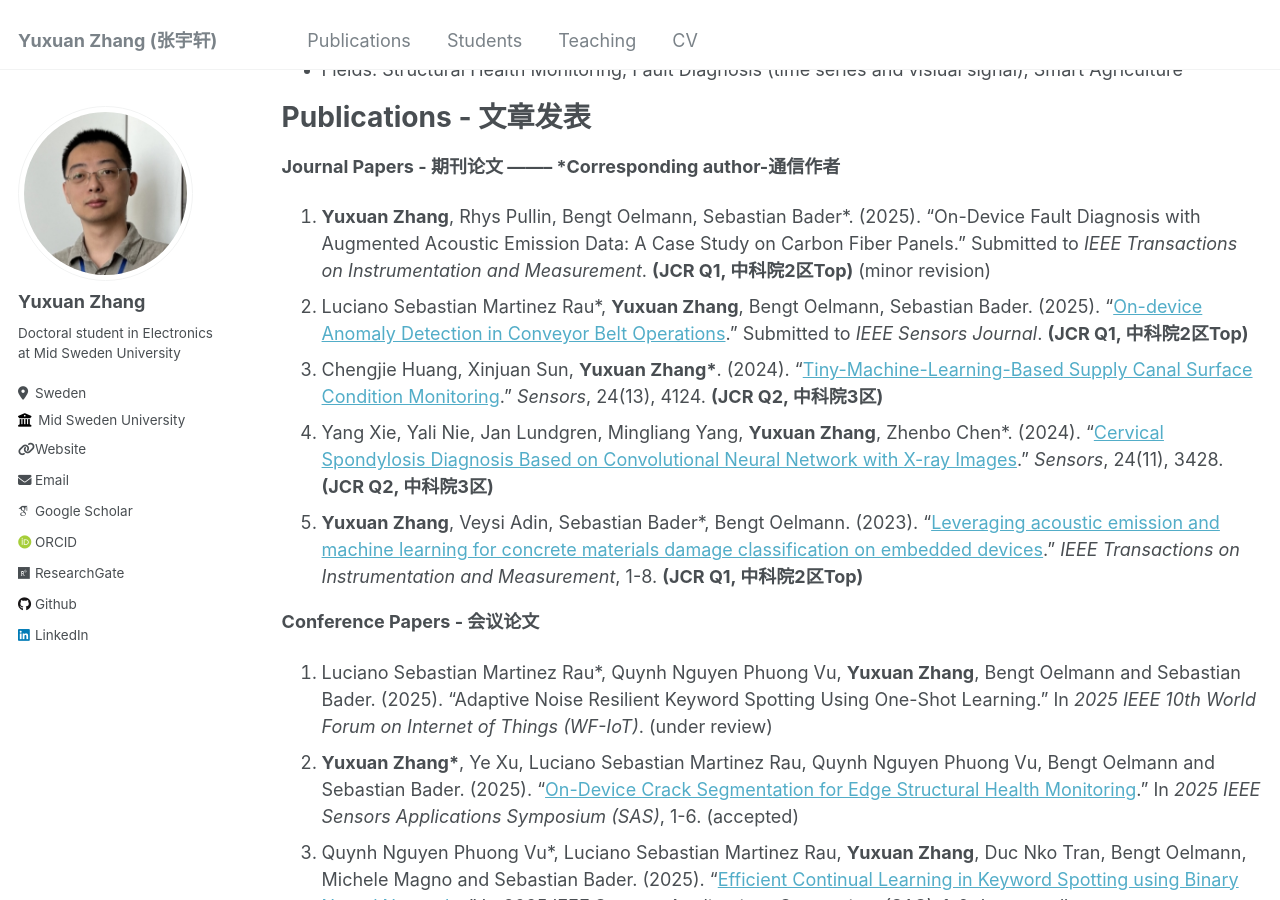
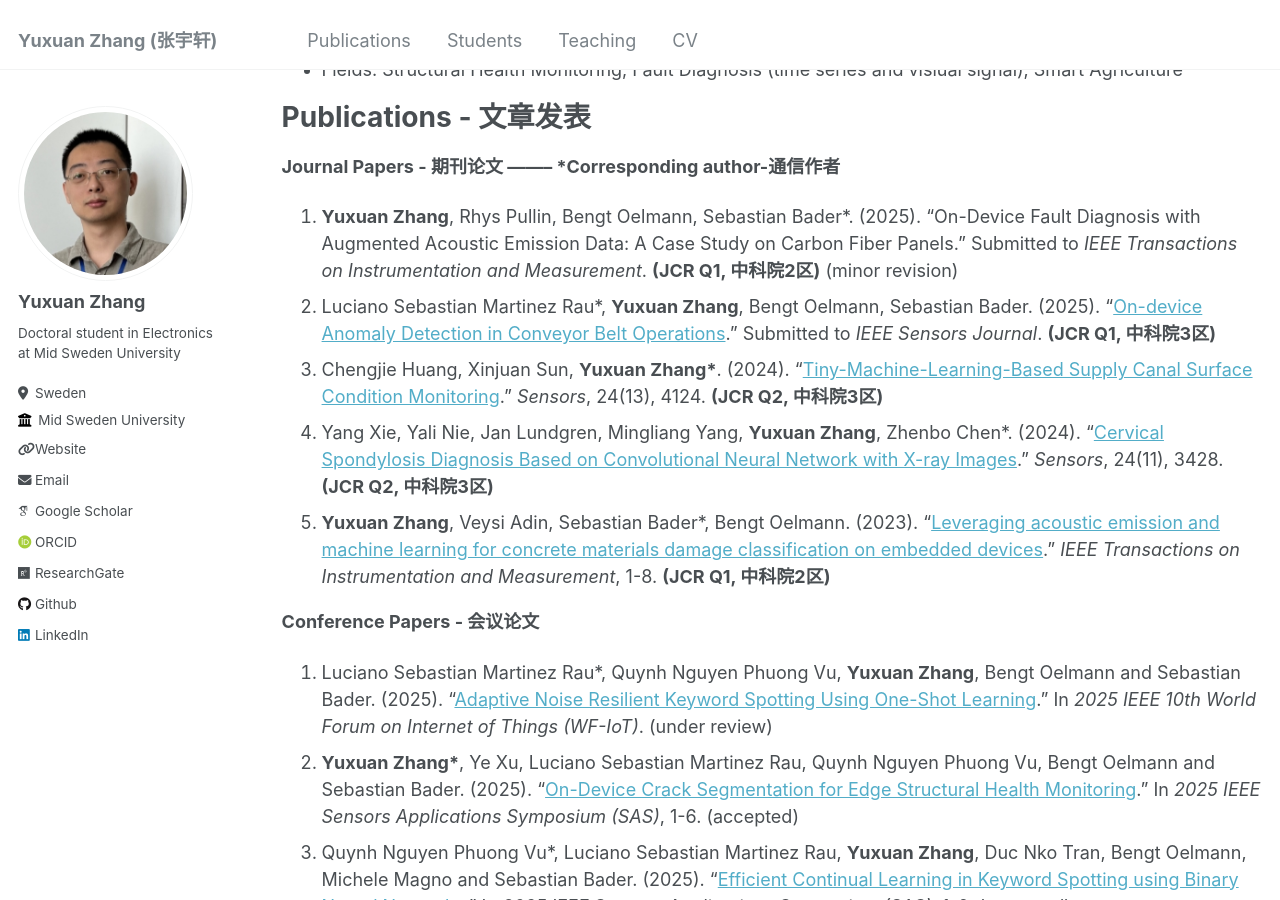
Before and after one commit to YuxuanZhang-96/YuxuanZhang-96.github.io, a Jekyll site: the page built from _pages/cv.md, in a window 1280 px wide and 900 px high, scrolled down 664 px. Built offline with Jekyll 4.4.1, drawn with Linux system fonts in a browser that asks for light colours; some web fonts are replaced; some of the changed text lies outside the part shown.

Commit message:
Update cv.md

```diff
--- a/_pages/cv.md
+++ b/_pages/cv.md
@@ -34,19 +34,18 @@ Skills - 技能
 Publications - 文章发表
 ======
 __Journal Papers - 期刊论文        --------        *Corresponding author-通信作者__
-1. __Yuxuan Zhang__, Rhys Pullin, Bengt Oelmann, Sebastian Bader*. (2025). "On-Device Fault Diagnosis with Augmented Acoustic Emission Data: A Case Study on Carbon Fiber Panels." Submitted to _IEEE Transactions on Instrumentation and Measurement_. __(JCR Q1, 中科院2区Top)__ (minor revision)
-2. Luciano Sebastian Martinez Rau*, __Yuxuan Zhang__, Bengt Oelmann, Sebastian Bader. (2025). "[On-device Anomaly Detection in Conveyor Belt Operations](https://arxiv.org/abs/2411.10729)." Submitted to _IEEE Sensors Journal_. __(JCR Q1, 中科院2区Top)__
+1. __Yuxuan Zhang__, Rhys Pullin, Bengt Oelmann, Sebastian Bader*. (2025). "On-Device Fault Diagnosis with Augmented Acoustic Emission Data: A Case Study on Carbon Fiber Panels." Submitted to _IEEE Transactions on Instrumentation and Measurement_. __(JCR Q1, 中科院2区)__ (minor revision)
+2. Luciano Sebastian Martinez Rau*, __Yuxuan Zhang__, Bengt Oelmann, Sebastian Bader. (2025). "[On-device Anomaly Detection in Conveyor Belt Operations](https://arxiv.org/abs/2411.10729)." Submitted to _IEEE Sensors Journal_. __(JCR Q1, 中科院3区)__
 3. Chengjie Huang, Xinjuan Sun, __Yuxuan Zhang*__. (2024). "[Tiny-Machine-Learning-Based Supply Canal Surface Condition Monitoring](https://www.mdpi.com/1424-8220/24/13/4124)." _Sensors_, 24(13), 4124. __(JCR Q2, 中科院3区)__
 4. Yang Xie, Yali Nie, Jan Lundgren, Mingliang Yang, __Yuxuan Zhang__, Zhenbo Chen*. (2024). "[Cervical Spondylosis Diagnosis Based on Convolutional Neural Network with X-ray Images](https://www.mdpi.com/1424-8220/24/11/3428)." _Sensors_, 24(11), 3428. __(JCR Q2, 中科院3区)__
-5. __Yuxuan Zhang__, Veysi Adin, Sebastian Bader*, Bengt Oelmann. (2023). "[Leveraging acoustic emission and machine learning for concrete materials damage classification on embedded devices](https://ieeexplore.ieee.org/document/10227301)." _IEEE Transactions on Instrumentation and Measurement_, 1-8. __(JCR Q1, 中科院2区Top)__
+5. __Yuxuan Zhang__, Veysi Adin, Sebastian Bader*, Bengt Oelmann. (2023). "[Leveraging acoustic emission and machine learning for concrete materials damage classification on embedded devices](https://ieeexplore.ieee.org/document/10227301)." _IEEE Transactions on Instrumentation and Measurement_, 1-8. __(JCR Q1, 中科院2区)__
 
 __Conference Papers - 会议论文__
-1. Luciano Sebastian Martinez Rau*, Quynh Nguyen Phuong Vu, __Yuxuan Zhang__, Bengt Oelmann and Sebastian Bader. (2025). "Adaptive Noise Resilient Keyword Spotting Using One-Shot Learning." In _2025 IEEE 10th World Forum on Internet of Things (WF-IoT)_. (under review)
+1. Luciano Sebastian Martinez Rau*, Quynh Nguyen Phuong Vu, __Yuxuan Zhang__, Bengt Oelmann and Sebastian Bader. (2025). "[Adaptive Noise Resilient Keyword Spotting Using One-Shot Learning](https://arxiv.org/abs/2505.09304)." In _2025 IEEE 10th World Forum on Internet of Things (WF-IoT)_. (under review)
 2. __Yuxuan Zhang*__, Ye Xu, Luciano Sebastian Martinez Rau, Quynh Nguyen Phuong Vu, Bengt Oelmann and Sebastian Bader. (2025). "[On-Device Crack Segmentation for Edge Structural Health Monitoring](https://arxiv.org/abs/2505.07915)." In _2025 IEEE Sensors Applications Symposium (SAS)_, 1-6. (accepted)
 3. Quynh Nguyen Phuong Vu*, Luciano Sebastian Martinez Rau, __Yuxuan Zhang__, Duc Nko Tran, Bengt Oelmann, Michele Magno and Sebastian Bader. (2025). "[Efficient Continual Learning in Keyword Spotting using Binary Neural Networks](https://arxiv.org/abs/2505.02469)." In _2025 IEEE Sensors Applications Symposium (SAS)_, 1-6. (accepted)
 4. Wei Li, Xiaochun Wu, Xiaoxi Hu, __Yuxuan Zhang__, Sebastian Bader, Yuhan Huang. (2025). "LD-RPMNet: Near-Sensor Diagnosis for Railway Point Machines." In _2025 IEEE Sensors Applications Symposium (SAS)_, 1-6. (accepted)
 5. Xiaoran Wang, Hongyu Li, Zhenghua Liu, Jianing Zhang, __Yuxuan Zhang__, Sebastian Bader. (2025). "Long short-term memory-optimized time difference mapping for enhanced acoustic emission source localization in composite materials." In _2025 IEEE Sensors Applications Symposium (SAS)_, 1-6. (accepted)
-
 6. __Yuxuan Zhang*__, Luciano Sebastian Martinez Rau, Quynh Nguyen Phuong Vu, Bengt Oelmann and Sebastian Bader. (2025). "[Survey of Quantization Techniques for On-Device Vision-based Crack Detection](https://arxiv.org/abs/2502.02269)." In _2025 IEEE International Instrumentation and Measurement Technology Conference (I2MTC)_, 1-6. (accepted)
 7. Luciano Sebastian Martinez Rau*, __Yuxuan Zhang__, Quynh Nguyen Phuong Vu, Bengt Oelmann and Sebastian Bader. (2025). "An On-Device Hybrid Machine Learning Approach for Anomaly Detection in Conveyor Belt Operations." In _2025 IEEE International Instrumentation and Measurement Technology Conference (I2MTC)_, 1-6. (accepted)
 8. Uditha Muthumala, __Yuxuan Zhang__, Luciano Sebastian Martinez Rau and Sebastian Bader*. (2024). "[Comparison of Tiny Machine Learning Techniques for Embedded Acoustic Emission Analysis.](https://ieeexplore.ieee.org/document/10811219)" In _2024 IEEE 10th World Forum on Internet of Things (WF-IoT)_, pp. 444–449.
@@ -70,4 +69,4 @@ Service and leadership - 学术服务 & 其它
 * Special Session Organizer - 2025 IEEE Sensors Applications Symposium, special session "Near-sensor and In-sensor Computing".
 * Session Shair             - 2022 IEEE Sensors Applications Symposium, regular seesion "Novel Sensing Technologies".
 * Student Member            - IEEE Instrumentation and Measurement Society, IEEE, IEEE Sensors Council & Chinese Mechanical Engineering Society.
-* Reviewer                  - IEEE T-IM, IEEE T-II, IEEE Sensors Journal, Measurement, MSSP, SHM-An International Journal, ESWA, EAAI, IEEE SAS, IEEE I2MTC and others.
+* Reviewer                  - IEEE T-IM, IEEE T-II, IEEE Sensors Journal, Measurement, MSSP, ESWA, EAAI, IEEE SAS, IEEE I2MTC, SHM-An International Journal and others.
```
